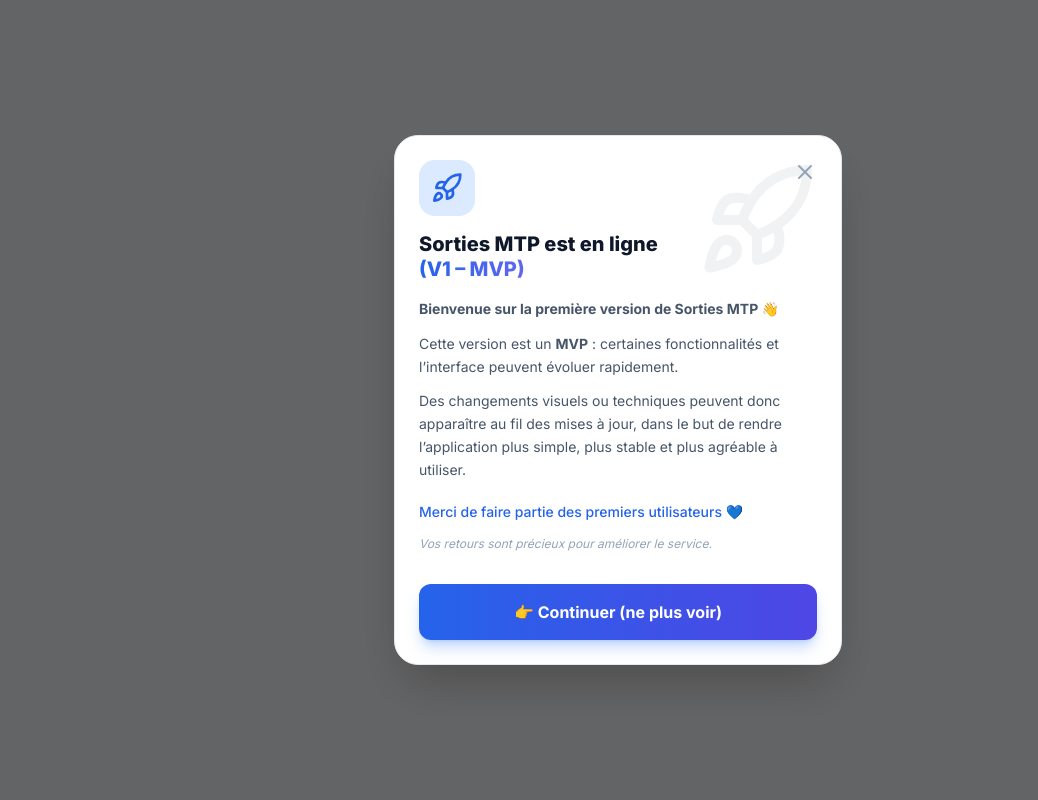
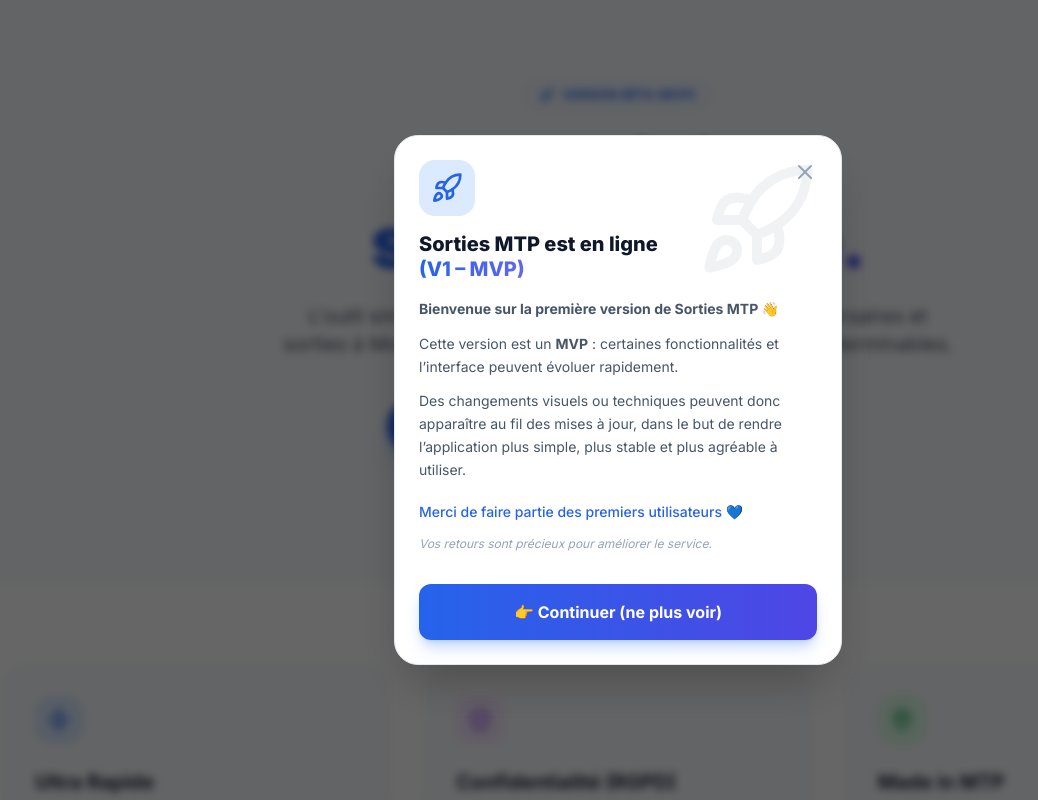
Before and after one commit to Leszinzinsgardois/sorties-stp, a Next.js app: page / in a window 1280 px wide. Shown: the top 800 px of the page, without its empty margins (22-1060 px from the left). Built offline with nearby package versions, Linux system fonts and the light colour scheme.

Commit message:
Refactor Dashboard and EventPage components to enhance user navigation and improve layout; add profile link and update header with back button.

```diff
--- a/app/dashboard/page.js
+++ b/app/dashboard/page.js
@@ -48,9 +48,16 @@ export default function Dashboard() {
         <h1 className="text-2xl font-extrabold text-transparent bg-clip-text bg-gradient-to-r from-blue-600 to-indigo-500">
           Mes Sorties
         </h1>
-        <button onClick={handleSignOut} className="text-slate-400 hover:text-red-500 p-2 transition">
-          <LogOut size={20} />
-        </button>
+        <div className="flex items-center gap-3">
+            {/* Lien Profil Simple */}
+            <Link href="/profile" className="w-10 h-10 rounded-full border border-slate-200 dark:border-slate-700 bg-slate-100 dark:bg-slate-800 flex items-center justify-center text-slate-500 dark:text-slate-400 hover:bg-blue-50 dark:hover:bg-blue-900/20 hover:text-blue-600 dark:hover:text-blue-400 transition">
+                <Users size={20} />
+            </Link>
+            {/* Logout */}
+            <button onClick={handleSignOut} className="text-slate-400 hover:text-red-500 p-2 transition">
+                <LogOut size={20} />
+            </button>
+        </div>
       </header>
 
       {/* LISTE */}
--- a/app/event/[id]/page.js
+++ b/app/event/[id]/page.js
@@ -4,7 +4,8 @@ import { useEffect, useState } from 'react'
 import { supabase } from '@/lib/supabase'
 import { useParams } from 'next/navigation'
 import Link from 'next/link'
-import { Calendar, MapPin, TramFront, Users, AlertTriangle, Copy, Home, Info } from 'lucide-react'
+// MODIF: On importe ArrowLeft pour le bouton retour
+import { Calendar, MapPin, TramFront, Users, AlertTriangle, Copy, ArrowLeft, Info } from 'lucide-react'
 
 export default function EventPage() {
   const { id } = useParams()
@@ -64,9 +65,11 @@ export default function EventPage() {
       {/* HEADER FIXE */}
       <div className="sticky top-0 z-50 bg-white/80 dark:bg-slate-900/80 backdrop-blur-md border-b border-slate-200 dark:border-slate-800 pt-safe-top">
          <div className="flex items-center justify-between p-4">
-            <Link href="/" className="bg-slate-100 dark:bg-slate-800 p-2 rounded-full text-slate-700 dark:text-slate-200 hover:bg-slate-200 dark:hover:bg-slate-700 transition">
-                <Home size={20} />
+            {/* MODIF ICI : Lien vers /dashboard avec icône flèche */}
+            <Link href="/dashboard" className="bg-slate-100 dark:bg-slate-800 p-2 rounded-full text-slate-700 dark:text-slate-200 hover:bg-slate-200 dark:hover:bg-slate-700 transition">
+                <ArrowLeft size={20} />
             </Link>
+
             <h1 className="font-bold text-slate-800 dark:text-white truncate max-w-[200px] text-center">
                 {event.title}
             </h1>
@@ -133,7 +136,7 @@ export default function EventPage() {
             </div>
         </div>
 
-        {/* --- NOUVEAU BLOC : DESCRIPTION --- */}
+        {/* DESCRIPTION */}
         <div className="bg-white dark:bg-slate-900 rounded-3xl shadow-sm p-6 mb-6 border border-slate-100 dark:border-slate-800">
              <h3 className="font-bold text-slate-800 dark:text-white flex items-center gap-2 mb-3">
                 <Info size={20} className="text-indigo-500 dark:text-indigo-400"/> À propos
--- a/app/page.js
+++ b/app/page.js
@@ -1,26 +1,129 @@
 import Link from 'next/link'
+import { Rocket, ShieldCheck, Zap, Heart, Code, ArrowRight, MapPin, Users } from 'lucide-react'
 
 export default function Home() {
   return (
-    <main className="flex min-h-screen flex-col items-center justify-center p-6 bg-slate-50 text-slate-900">
-      <h1 className="text-4xl font-extrabold mb-4 text-transparent bg-clip-text bg-gradient-to-r from-blue-600 to-indigo-600">
-        Sorties MTP 🌴
+    <main className="min-h-screen bg-slate-50 dark:bg-slate-950 transition-colors selection:bg-blue-500 selection:text-white">
+
+      {/* 1. HERO SECTION (L'accroche) */}
+      <section className="relative pt-20 pb-32 overflow-hidden">
+        {/* Déco d'arrière-plan */}
+        <div className="absolute top-0 left-1/2 -translate-x-1/2 w-[800px] h-[500px] bg-blue-500/20 dark:bg-blue-500/10 rounded-full blur-[100px] -z-10 pointer-events-none"></div>
+
+        <div className="container mx-auto px-6 text-center z-10 relative">
+            <div className="inline-flex items-center gap-2 bg-blue-50 dark:bg-blue-900/30 border border-blue-100 dark:border-blue-800 text-blue-600 dark:text-blue-300 px-4 py-1.5 rounded-full text-xs font-bold uppercase tracking-wide mb-6 animate-in fade-in slide-in-from-bottom-4 duration-700">
+                <Rocket size={14} />
+                Version Bêta (MVP)
+            </div>
+
+            <h1 className="text-5xl md:text-7xl font-black mb-6 tracking-tight text-slate-900 dark:text-white animate-in fade-in slide-in-from-bottom-6 duration-700 delay-100">
+                Tes soirées, <br />
+                <span className="text-transparent bg-clip-text bg-gradient-to-r from-blue-600 to-indigo-500">sans la galère.</span>
             </h1>
-      <p className="text-lg mb-8 text-center text-gray-600">
-        Organise tes soirées étudiantes sans galère.
+
+            <p className="text-lg md:text-xl text-slate-600 dark:text-slate-400 mb-10 max-w-2xl mx-auto leading-relaxed animate-in fade-in slide-in-from-bottom-8 duration-700 delay-200">
+                L'outil simple et gratuit pour organiser tes before, anniversaires et sorties à Montpellier.
+                Finies les conversations de groupe interminables.
             </p>
 
-      <div className="flex gap-4">
+            <div className="flex flex-col sm:flex-row justify-center gap-4 animate-in fade-in zoom-in duration-700 delay-300">
                 <Link
                 href="/login"
-          className="bg-blue-600 text-white px-6 py-3 rounded-full font-bold shadow-lg hover:bg-blue-700 transition"
+                className="bg-blue-600 text-white px-8 py-4 rounded-full font-bold shadow-xl shadow-blue-500/30 hover:scale-105 transition-transform flex items-center justify-center gap-2"
                 >
-          Organisateur
+                🚀 Organiser une sortie
                 </Link>
-        <button className="bg-white text-blue-600 border-2 border-blue-600 px-6 py-3 rounded-full font-bold hover:bg-blue-50 transition">
-          J'ai un code invité
-        </button>
+                {/* On retire le bouton code invité car l'invit se fait par lien direct maintenant */}
+                <a href="#about" className="px-8 py-4 rounded-full font-bold text-slate-600 dark:text-slate-300 hover:bg-slate-100 dark:hover:bg-slate-800 transition flex items-center justify-center gap-2">
+                    En savoir plus <ArrowRight size={18}/>
+                </a>
             </div>
+        </div>
+      </section>
+
+      {/* 2. FEATURES (Pourquoi utiliser l'app ?) */}
+      <section id="about" className="py-20 bg-white dark:bg-slate-900 border-y border-slate-100 dark:border-slate-800">
+        <div className="container mx-auto px-6">
+            <div className="grid grid-cols-1 md:grid-cols-3 gap-8">
+                {/* Card 1 */}
+                <div className="p-8 rounded-3xl bg-slate-50 dark:bg-slate-800/50 border border-slate-100 dark:border-slate-700/50 hover:shadow-lg transition">
+                    <div className="bg-blue-100 dark:bg-blue-900/30 w-12 h-12 rounded-2xl flex items-center justify-center text-blue-600 dark:text-blue-400 mb-6">
+                        <Zap size={24} />
+                    </div>
+                    <h3 className="text-xl font-bold text-slate-800 dark:text-white mb-3">Ultra Rapide</h3>
+                    <p className="text-slate-600 dark:text-slate-400 leading-relaxed">
+                        Crée une soirée en 30 secondes. Partage un lien unique. Tes potes s'inscrivent sans créer de compte.
+                    </p>
+                </div>
+                {/* Card 2 */}
+                <div className="p-8 rounded-3xl bg-slate-50 dark:bg-slate-800/50 border border-slate-100 dark:border-slate-700/50 hover:shadow-lg transition">
+                    <div className="bg-purple-100 dark:bg-purple-900/30 w-12 h-12 rounded-2xl flex items-center justify-center text-purple-600 dark:text-purple-400 mb-6">
+                        <ShieldCheck size={24} />
+                    </div>
+                    <h3 className="text-xl font-bold text-slate-800 dark:text-white mb-3">Confidentialité (RGPD)</h3>
+                    <p className="text-slate-600 dark:text-slate-400 leading-relaxed">
+                        Pas de tracking publicitaire. Tes lieux privés sont cachés. Les données s'autodétruisent après l'événement.
+                    </p>
+                </div>
+                {/* Card 3 */}
+                <div className="p-8 rounded-3xl bg-slate-50 dark:bg-slate-800/50 border border-slate-100 dark:border-slate-700/50 hover:shadow-lg transition">
+                    <div className="bg-green-100 dark:bg-green-900/30 w-12 h-12 rounded-2xl flex items-center justify-center text-green-600 dark:text-green-400 mb-6">
+                        <MapPin size={24} />
+                    </div>
+                    <h3 className="text-xl font-bold text-slate-800 dark:text-white mb-3">Made in MTP</h3>
+                    <p className="text-slate-600 dark:text-slate-400 leading-relaxed">
+                        Pensé pour les étudiants montpelliérains. Intégration des trams et des lieux locaux.
+                    </p>
+                </div>
+            </div>
+        </div>
+      </section>
+
+      {/* 3. LE PROJET & LE DEV (Transparence) */}
+      <section className="py-20">
+        <div className="container mx-auto px-6 max-w-4xl">
+            <div className="bg-gradient-to-br from-slate-900 to-slate-800 dark:from-slate-800 dark:to-slate-900 rounded-3xl p-8 md:p-12 text-white shadow-2xl relative overflow-hidden">
+                {/* Deco */}
+                <div className="absolute top-0 right-0 p-12 opacity-10 pointer-events-none">
+                    <Code size={200} />
+                </div>
+
+                <div className="relative z-10">
+                    <h2 className="text-3xl font-bold mb-6 flex items-center gap-3">
+                        <Heart className="text-red-500 fill-red-500" />
+                        L'histoire du projet
+                    </h2>
+                    <p className="text-slate-300 text-lg mb-6 leading-relaxed">
+                        Sorties MTP n'est pas une startup de la Silicon Valley. C'est un projet étudiant né d'un constat simple : organiser une soirée devrait être aussi fun que d'y participer.
+                    </p>
+
+                    <div className="space-y-4 mb-8">
+                        <div className="flex items-start gap-3">
+                            <div className="bg-white/10 p-2 rounded-lg mt-1"><Code size={16}/></div>
+                            <div>
+                                <h4 className="font-bold">Développement Solo</h4>
+                                <p className="text-sm text-slate-400">Codé avec passion (et beaucoup de café) par [Ton Prénom].</p>
+                            </div>
+                        </div>
+                        <div className="flex items-start gap-3">
+                            <div className="bg-white/10 p-2 rounded-lg mt-1"><Users size={16}/></div>
+                            <div>
+                                <h4 className="font-bold">Projet Communautaire</h4>
+                                <p className="text-sm text-slate-400">Vos retours construisent l'app. C'est une V1, tout reste à faire !</p>
+                            </div>
+                        </div>
+                    </div>
+
+                    <div className="pt-6 border-t border-white/10">
+                        <p className="text-sm text-slate-400 italic">
+                            "L'objectif ? Prouver qu'on peut faire des outils utiles, gratuits et respectueux de la vie privée."
+                        </p>
+                    </div>
+                </div>
+            </div>
+        </div>
+      </section>
+
     </main>
   )
 }
```
Lines whose indentation alone changed are shown as unchanged.
